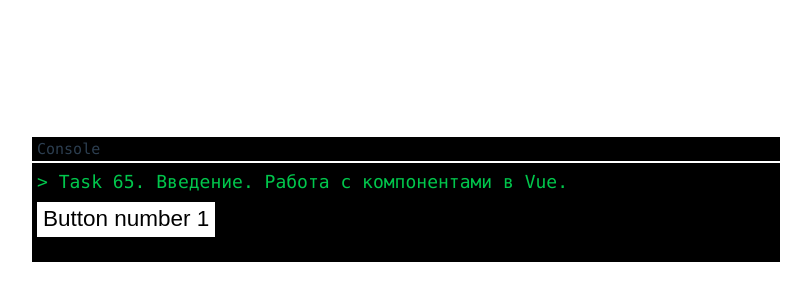
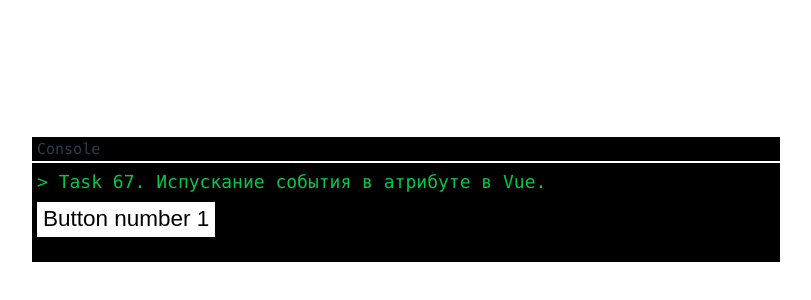
Before and after one commit to GanievIbraim/Vue3_base, a Vue app: page / in a window 1280 px wide. Shown: the part 50-350 px from the top of the page, without its empty margins (234-1045 px from the left). Built offline with nearby package versions, Linux system fonts and the light colour scheme.

Commit message:
Emitting an event in an attribute

```diff
--- a/src/App.vue
+++ b/src/App.vue
@@ -5,7 +5,7 @@
   </div>
 
   <div id='cmd'>
-    <p>> Task 65. Введение. Работа с компонентами в Vue.</p>
+    <p>> Task 67. Испускание события в атрибуте в Vue.</p>
     <Employee @func="func" />
   </div>
 
@@ -25,8 +25,8 @@
     },
     methods: {
       func(name, salary) {
-		console.log(name, salary);
-	}
+        console.log(name, salary);
+      }
     }
   }
 </script>
--- a/src/components/Employee.vue
+++ b/src/components/Employee.vue
@@ -1,5 +1,5 @@
 <template>
-    <button @click="x">Button number 1</button>
+    <button @click="$emit('func', 'Ibraim', '3000$')">Button number 1</button>
 
 </template>
 
@@ -11,10 +11,6 @@
 
             }
         },
-        methods: {
-            x() {
-                this.$emit('func', 'Ibraim', '2000$');
-            }
-        }
+        methods: {}
     }
 </script>
```
